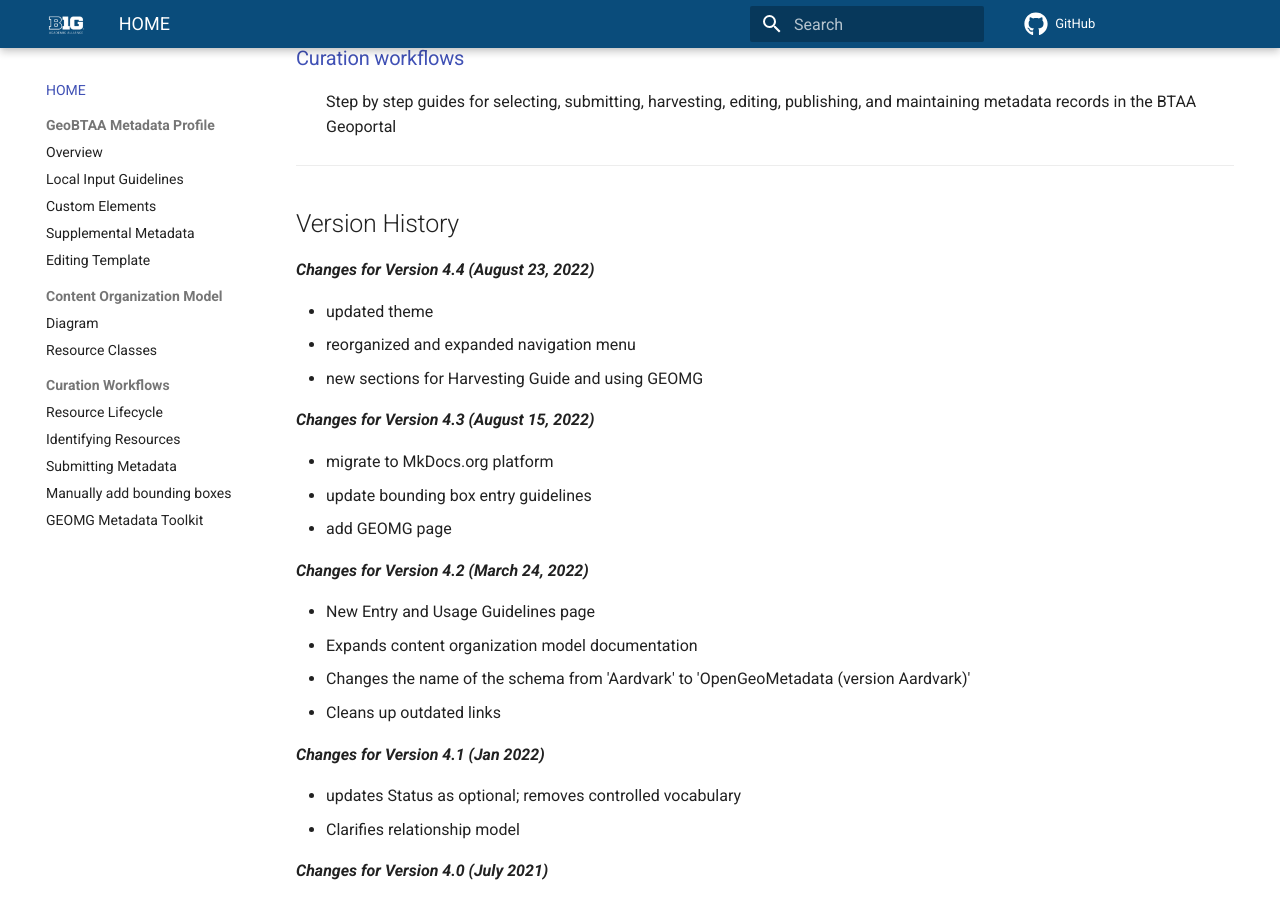
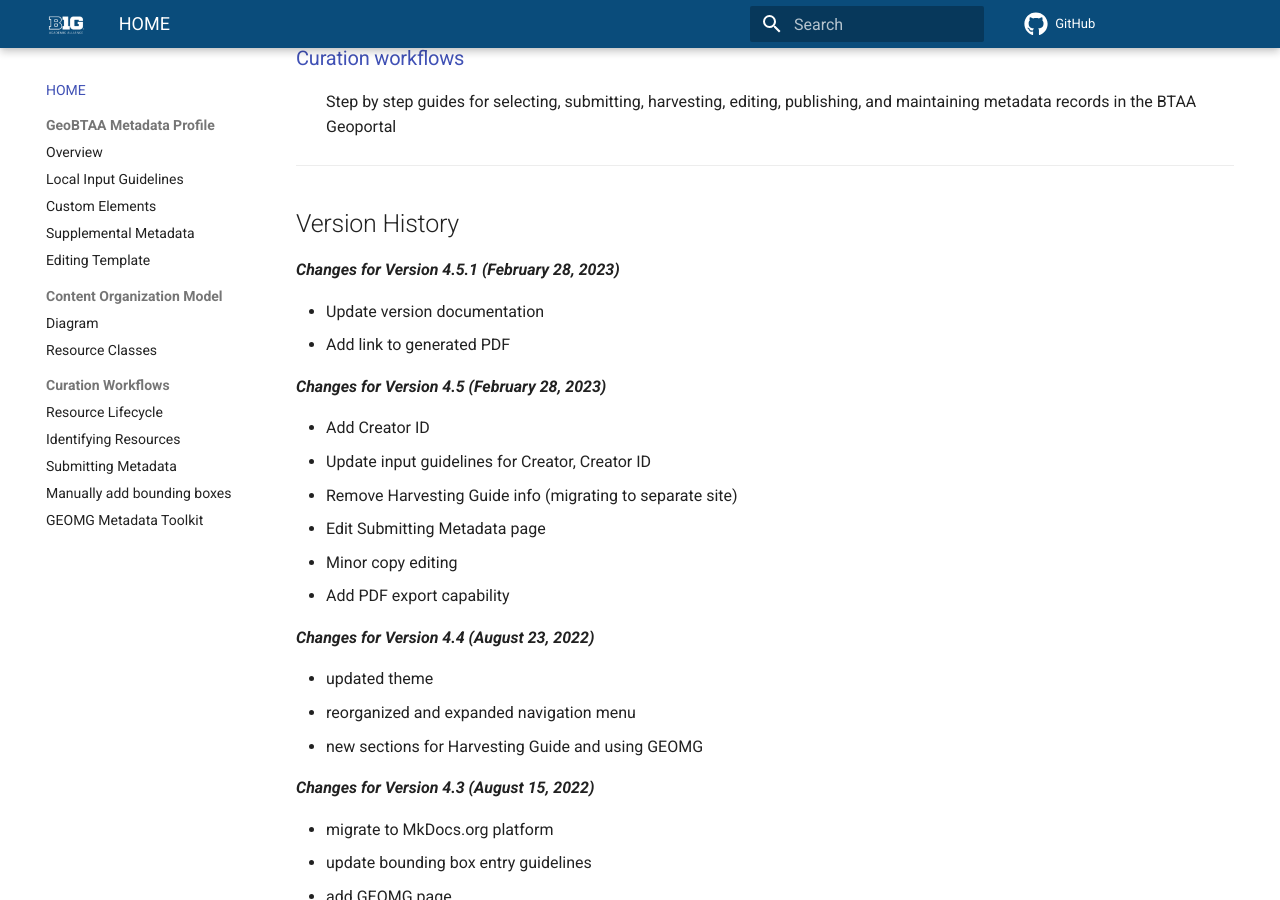
Before and after one commit to geobtaa/metadata, an MkDocs documentation site: the page built from docs/index.md, in a window 1280 px wide and 900 px high, scrolled down 720 px. Built offline with MkDocs 1.6.1 and Material for MkDocs 9.7.7, drawn with Linux system fonts in a browser that asks for light colours; comment, search, counter and statistics services are not loaded.

Commit message:
Update index.md

```diff
--- a/docs/index.md
+++ b/docs/index.md
@@ -42,6 +42,22 @@ This handbook describes how to curate metadata records for the [BTAA Geoportal](
 
 
 ## Version History
+
+**_Changes for Version 4.5.1 (February 28, 2023)_**
+
+* Update version documentation
+* Add link to generated PDF
+
+
+**_Changes for Version 4.5 (February 28, 2023)_**
+
+* Add Creator ID
+* Update input guidelines for Creator, Creator ID
+* Remove Harvesting Guide info (migrating to separate site)
+* Edit Submitting Metadata page
+* Minor copy editing
+* Add PDF export capability
+
 
 **_Changes for Version 4.4 (August 23, 2022)_**
 
```
